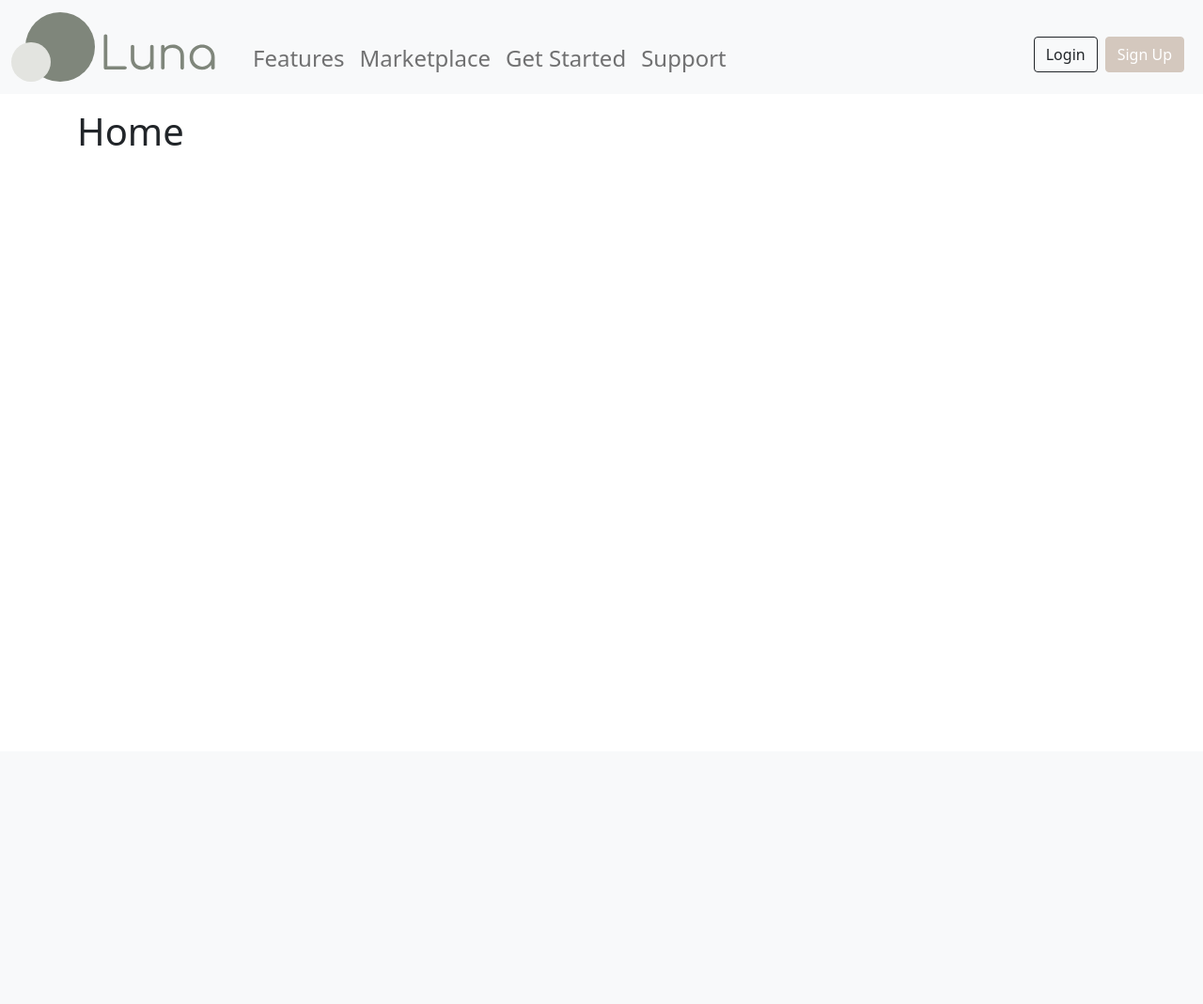
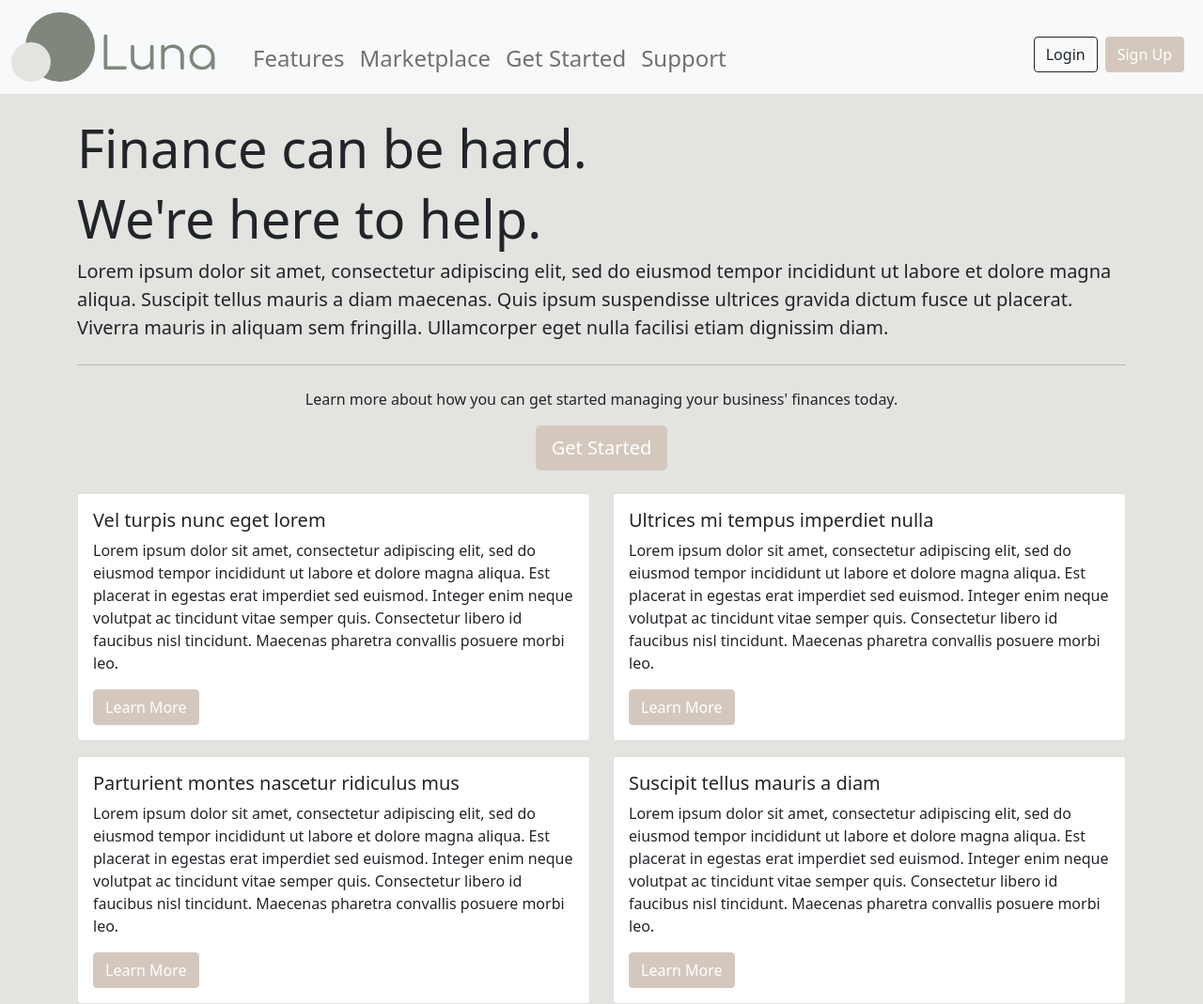
Before and after one commit to abm-77/VirtualConsultantMomentum2021, a Flask app: page / in a window 1280 px wide. Shown: the whole page at 94% size. Before the commit the page ends 155 px from the top, so only its background shows below. Run offline with Flask 2, Linux system fonts and the light colour scheme.

Commit message:
More Homepage Changes
Added a jumbotron placeholder for our mission statement along with a grid to store basic information about our platforms with links to the necessary pages.

```diff
--- a/flask/app/static/css/button_overrides.css
+++ b/flask/app/static/css/button_overrides.css
@@ -4,6 +4,7 @@
     --matcha: #C7C7BB;
     --dustyrose: #D4C8BE;
     --linen: #E3E4E0;
+    --purewhite: #FFFFFF;
 }
 
 
@@ -11,7 +12,7 @@
 .btn-dark
 {
     background-color: var(--dustyrose);
-    color: var(--linen);
+    color: var(--purewhite);
     border-color: var(--dustyrose);
 }
 
--- /dev/null
+++ b/flask/app/templates/macros/card_macros.html
@@ -0,0 +1,13 @@
+{% macro basic_info_button_card(title="", text="", buttonText="", dest="/") -%}
+<div class="card">
+    <div class="card-body">
+
+        <h5 class="card-title">{{title}}</h5>
+
+        <p class="card-text">{{ text }}</p>
+
+        <a href="{{ dest }}" class="btn btn-dark text-white">{{ buttonText }}</a>
+
+    </div>
+</div>
+{%- endmacro %}
--- a/flask/app/templates/public/index.html
+++ b/flask/app/templates/public/index.html
@@ -1,18 +1,107 @@
 <!-- Import Base Template -->
 {% extends "public/templates/base_template.html" %}
 
+<!-- Import Macros -->
+{% import "macros/card_macros.html" as card %}
 <!-- Page Title -->
 {% block title %}
     Home
 {% endblock %}
 
+
 <!-- Main Page Content -->
 {% block main %}
 <div class="container">
+
+    <!-- Jumbotron Code -->
+    <div class="jumbotron mb-4 mt-4">
+      <h1 class="display-4">Finance can be hard.</h1>
+      <h1 class="display-4">We're here to help.</h1>
+
+      <!-- Mission Statement -->
+      <p class="lead">
+        Lorem ipsum dolor sit amet, consectetur adipiscing elit, sed do eiusmod tempor incididunt ut labore et dolore magna aliqua. Suscipit tellus mauris a diam maecenas.
+        Quis ipsum suspendisse ultrices gravida dictum fusce ut placerat. Viverra mauris in aliquam sem fringilla.
+        Ullamcorper eget nulla facilisi etiam dignissim diam.
+      </p>
+
+      <hr class="my-4">
+
+      <div class="text-center">
+          <!-- Link to Getting Started -->
+          <p>Learn more about how you can get started managing your business' finances today.</p>
+          <p class="lead">
+            <a class="btn btn-dark text-white btn-lg" href="#" role="button">Get Started</a>
+          </p>
+      </div>
+    </div>
+
+    <div class="row mb-3">
+
+        <div class="col">
+            {{ card.basic_info_button_card(
+                title      = "Vel turpis nunc eget lorem",
+
+                text       =
+                "Lorem ipsum dolor sit amet, consectetur adipiscing elit, sed do eiusmod tempor incididunt ut labore et dolore magna aliqua.
+                Est placerat in egestas erat imperdiet sed euismod. Integer enim neque volutpat ac tincidunt vitae semper quis.
+                Consectetur libero id faucibus nisl tincidunt. Maecenas pharetra convallis posuere morbi leo.",
+
+                buttonText = "Learn More",
+
+                dest       = "/"
+            )}}
+        </div>
+
+        <div class="col">
+            {{ card.basic_info_button_card(
+                title      = "Ultrices mi tempus imperdiet nulla",
+
+                text       =
+                "Lorem ipsum dolor sit amet, consectetur adipiscing elit, sed do eiusmod tempor incididunt ut labore et dolore magna aliqua.
+                Est placerat in egestas erat imperdiet sed euismod. Integer enim neque volutpat ac tincidunt vitae semper quis.
+                Consectetur libero id faucibus nisl tincidunt. Maecenas pharetra convallis posuere morbi leo.",
+
+                buttonText = "Learn More",
+
+                dest       = "/"
+            )}}
+        </div>
+
+    </div>
+
     <div class="row">
+
         <div class="col">
-            <h1>Home</h1>
+            {{ card.basic_info_button_card(
+                title      = "Parturient montes nascetur ridiculus mus",
+
+                text       =
+                "Lorem ipsum dolor sit amet, consectetur adipiscing elit, sed do eiusmod tempor incididunt ut labore et dolore magna aliqua.
+                Est placerat in egestas erat imperdiet sed euismod. Integer enim neque volutpat ac tincidunt vitae semper quis.
+                Consectetur libero id faucibus nisl tincidunt. Maecenas pharetra convallis posuere morbi leo.",
+
+                buttonText = "Learn More",
+
+                dest       = "/"
+            )}}
         </div>
+
+        <div class="col">
+            {{ card.basic_info_button_card(
+                title      = "Suscipit tellus mauris a diam",
+
+                text       =
+                "Lorem ipsum dolor sit amet, consectetur adipiscing elit, sed do eiusmod tempor incididunt ut labore et dolore magna aliqua.
+                Est placerat in egestas erat imperdiet sed euismod. Integer enim neque volutpat ac tincidunt vitae semper quis.
+                Consectetur libero id faucibus nisl tincidunt. Maecenas pharetra convallis posuere morbi leo.",
+
+                buttonText = "Learn More",
+
+                dest       = "/"
+            )}}
+        </div>
+
     </div>
 </div>
 {% endblock %}
--- a/flask/app/templates/public/templates/base_template.html
+++ b/flask/app/templates/public/templates/base_template.html
@@ -11,7 +11,15 @@
 
     <!-- Custom CSS -->
     <link rel="stylesheet" href="{{ url_for('static', filename='css/button_overrides.css') }}">
-    {% block styling %} {% endblock %}
+
+    <style>
+        body {
+            background: #E3E4E0
+        }
+
+    </style>
+
+    {% block style %} {% endblock %}
 
     <!-- Location to Add Title to Browser Tab -->
     <title>{% block title %} {% endblock %}</title>
```
